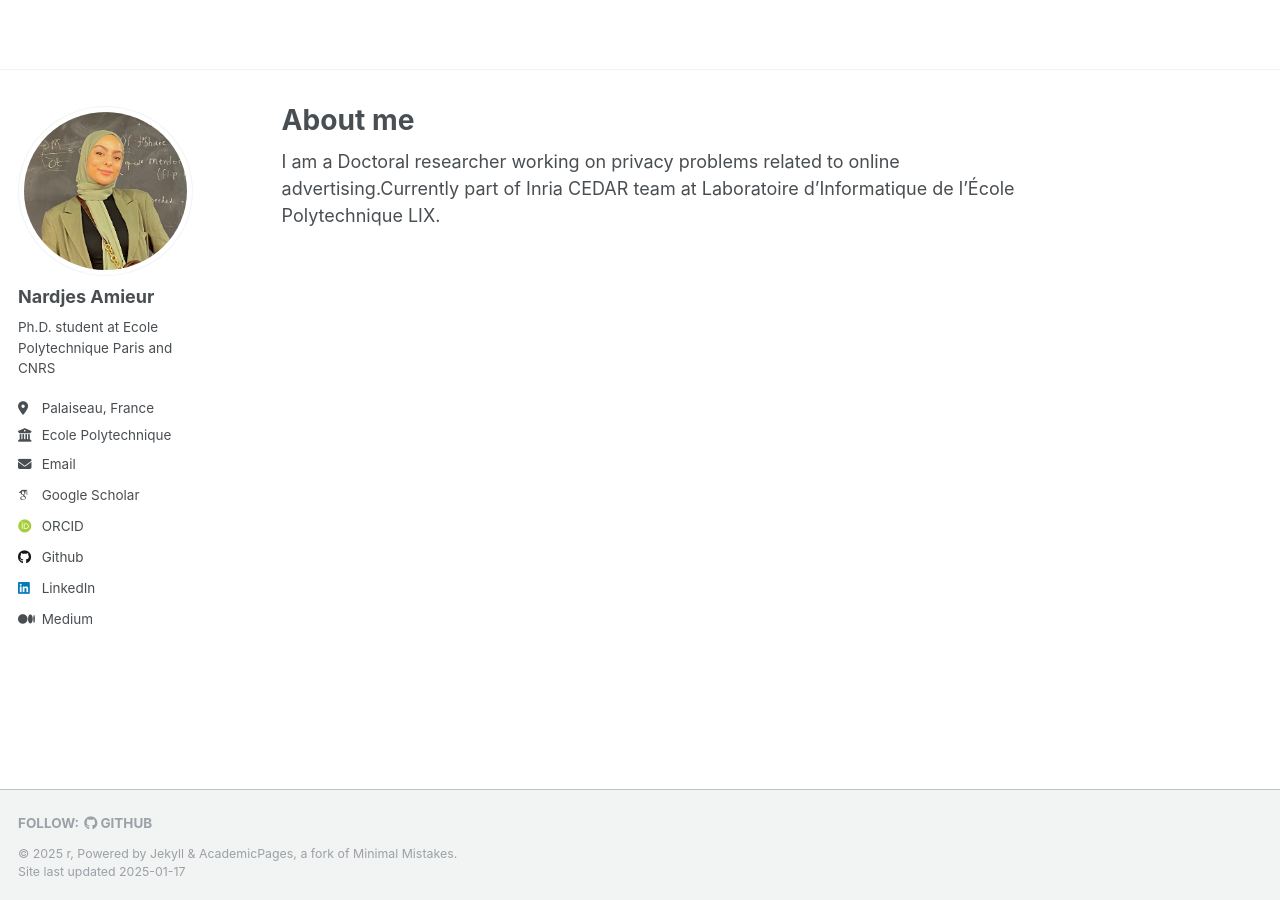
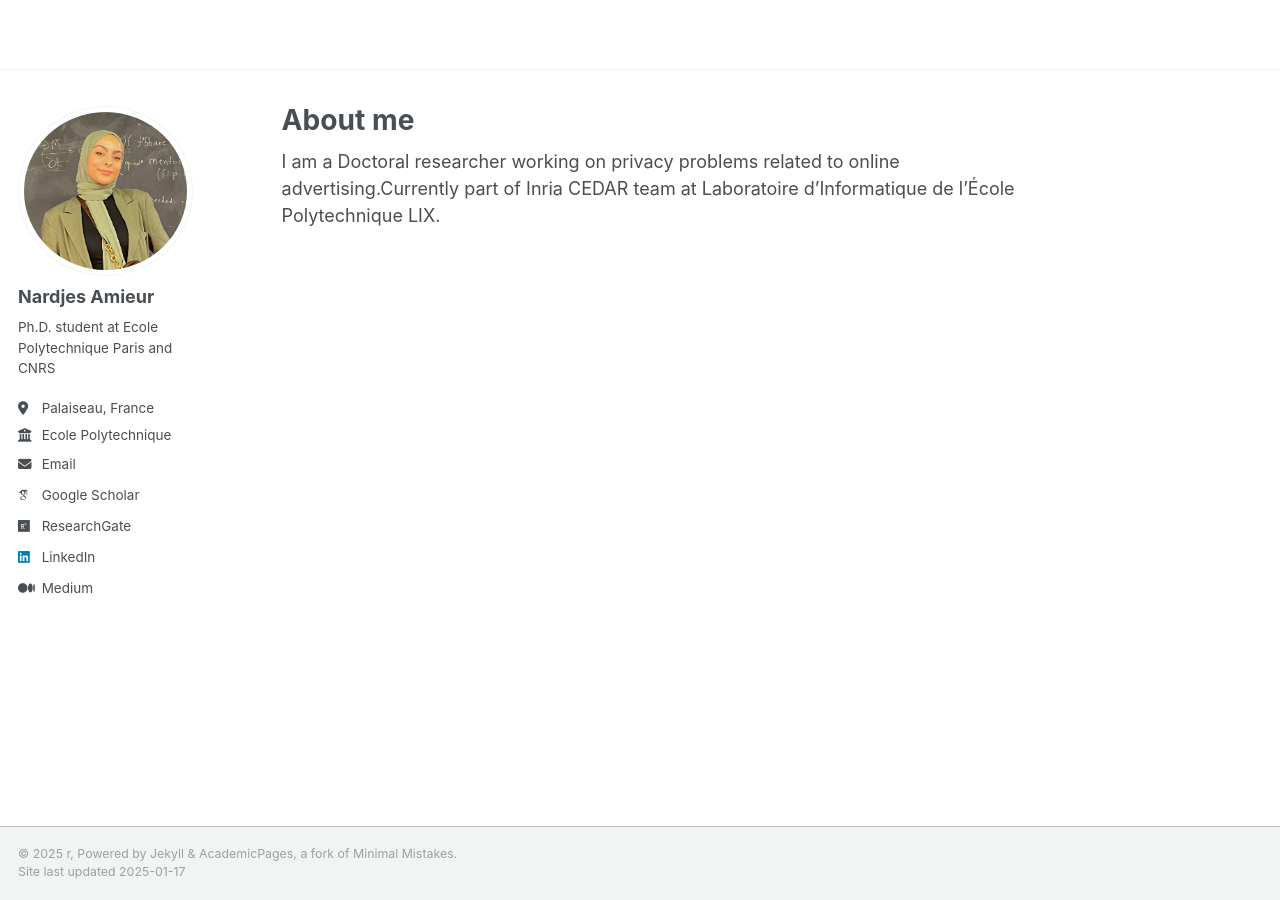
Before and after one commit to Nardjes-Am/Nardjes-Am.github.io, a Jekyll site: the page built from _pages/about.md, in a window 1280 px wide. Built offline with Jekyll 4.4.1, drawn with Linux system fonts in a browser that asks for light colours; some web fonts are replaced; part of the change alters nothing that is shown.

Commit message:
Update _config.yml

```diff
--- a/_config.yml
+++ b/_config.yml
@@ -32,19 +32,19 @@ author:
 
   # Academic websites
   arxiv            : # URL - Update with the correct link to your profile
-  googlescholar    : "https://scholar.google.com/citations?user=PS_CX0AAAAAJ"
+  googlescholar    : "https://scholar.google.com/citations?hl=en&user=C-lZB68AAAAJ"
   impactstory      : # URL
-  orcid            : "http://orcid.org/yourorcidurl"
+  orcid            :
   semantic         : # URL
   pubmed           :
-  researchgate     : # URL
+  researchgate     : "https://www.researchgate.net/profile/Amieur-Nardjes"
   scopus           : # URL
 
   # Repositories and software development
   bitbucket        : # Username - Update with your username on the site
   codepen          : # Username
   dribbble         : # Username
-  github           : "academicpages"
+  github           :
   kaggle           : # Username
   stackoverflow    : # User number or user number and name (i.e., use "1" or "1/jeff-atwood")
 
@@ -58,7 +58,7 @@ author:
   keybase          : # Username
   instagram        : # Username
   lastfm           : # Username
-  linkedin         : "https://www.linkedin.com/in/nardjes-amieur/"
+  linkedin         : "nardjes-amieur/"
   mastodon         : # URL
   medium           : "https://medium.com/@nlp4everyone"
   pinterest        : # Username
```
